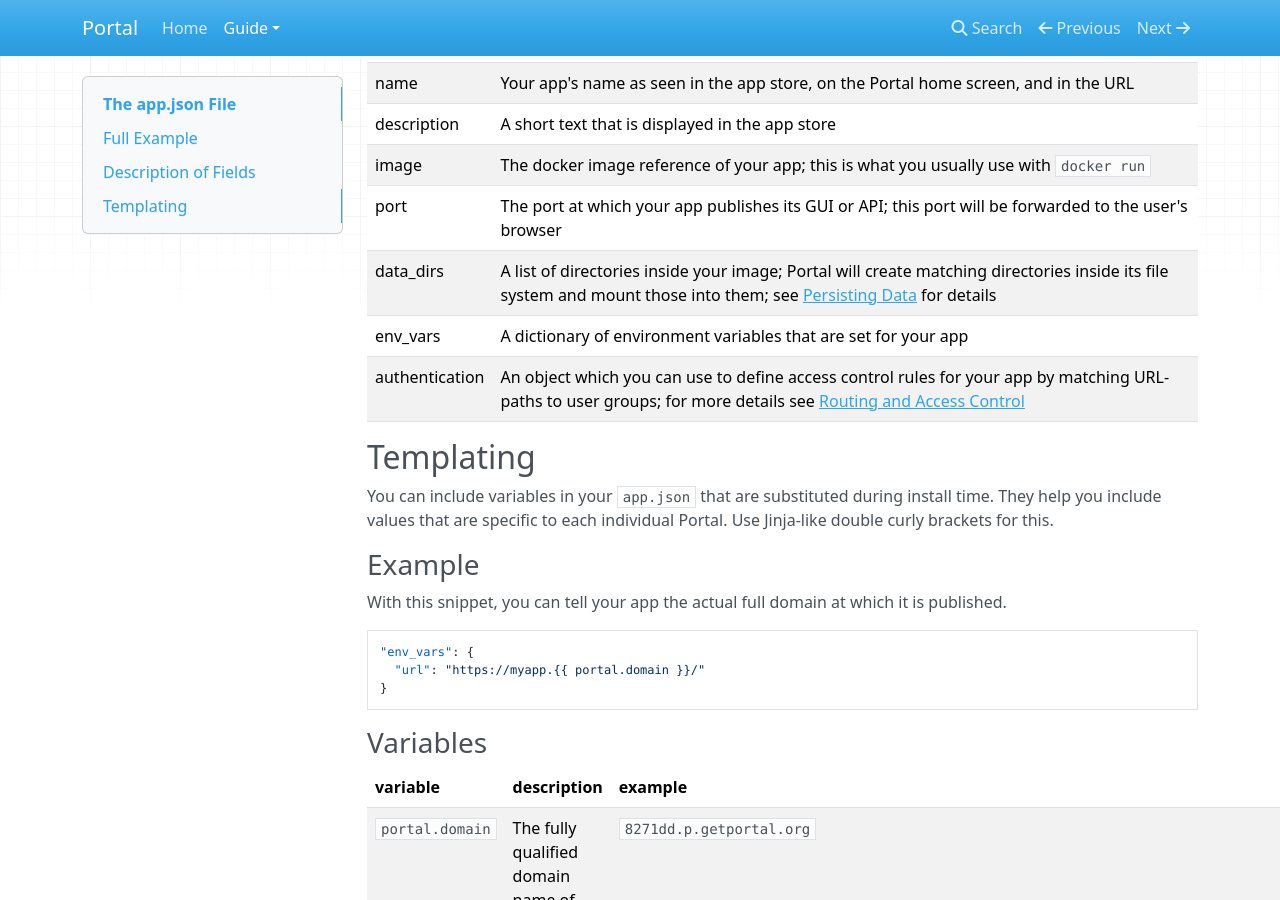
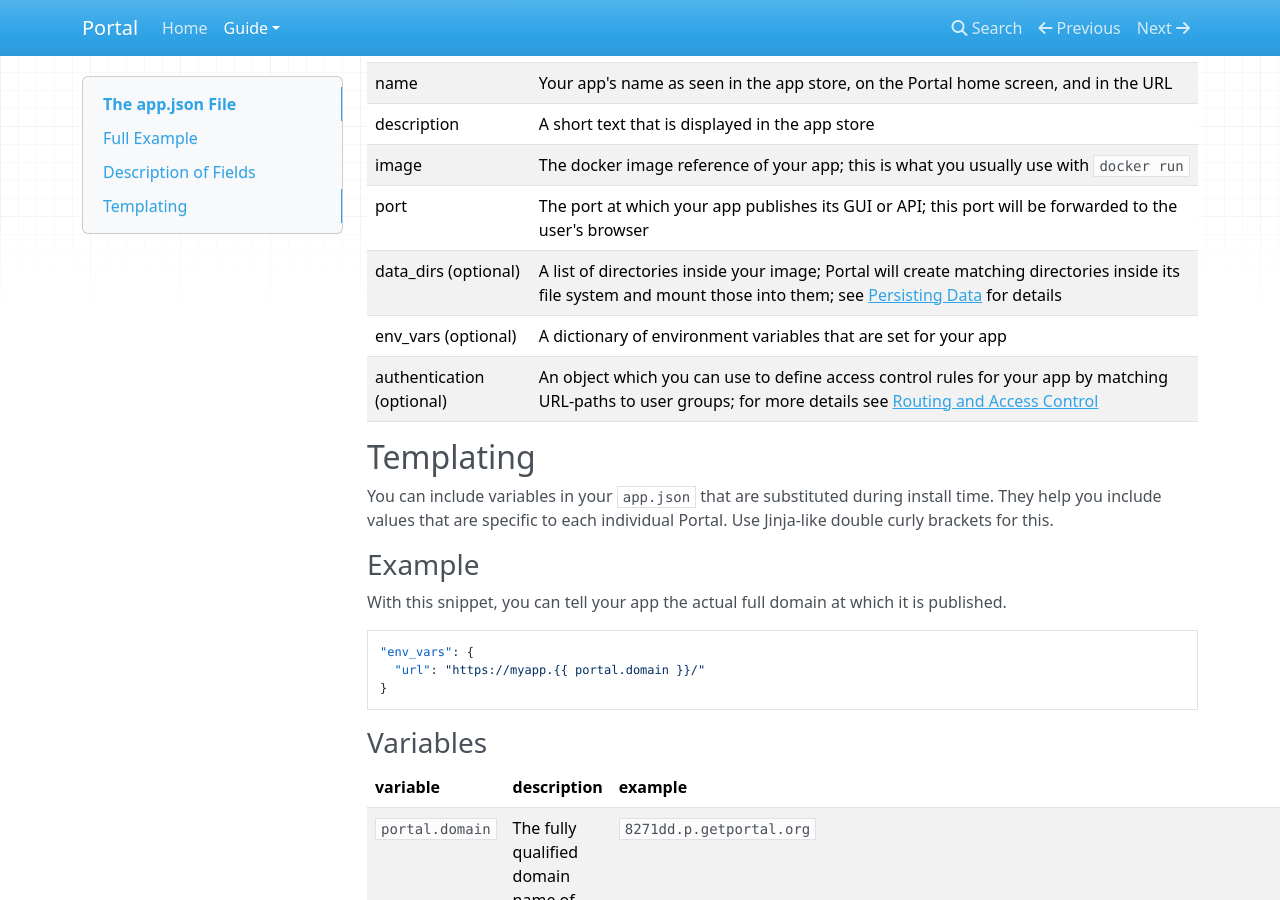
Before and after one commit to FreeshardBase/documentation, an MkDocs documentation site: the page built from docs/app_json.md, in a window 1280 px wide and 900 px high, scrolled down 656 px. Built offline with MkDocs 1.6.1, drawn with Linux system fonts in a browser that asks for light colours; nearby versions of some CDN libraries.

Commit message:
minor improvements

```diff
--- a/docs/app_json.md
+++ b/docs/app_json.md
@@ -34,9 +34,9 @@ containing some metadata and instructions on how to run your app.
 | description | A short text that is displayed in the app store |
 | image | The docker image reference of your app; this is what you usually use with `docker run` |
 | port | The port at which your app publishes its GUI or API; this port will be forwarded to the user's browser |
-| data_dirs | A list of directories inside your image; Portal will create matching directories inside its file system and mount those into them; see [Persisting Data](persisting.md) for details |
-| env_vars | A dictionary of environment variables that are set for your app |
-| authentication | An object which you can use to define access control rules for your app by matching URL-paths to user groups; for more details see [Routing and Access Control](routing_and_ac.md) |
+| data_dirs (optional) | A list of directories inside your image; Portal will create matching directories inside its file system and mount those into them; see [Persisting Data](persisting.md) for details |
+| env_vars (optional) | A dictionary of environment variables that are set for your app |
+| authentication (optional) | An object which you can use to define access control rules for your app by matching URL-paths to user groups; for more details see [Routing and Access Control](routing_and_ac.md) |
 
 ## Templating
 
```
Also changed, not shown: docs/img/screenshot_portal_id.png.
